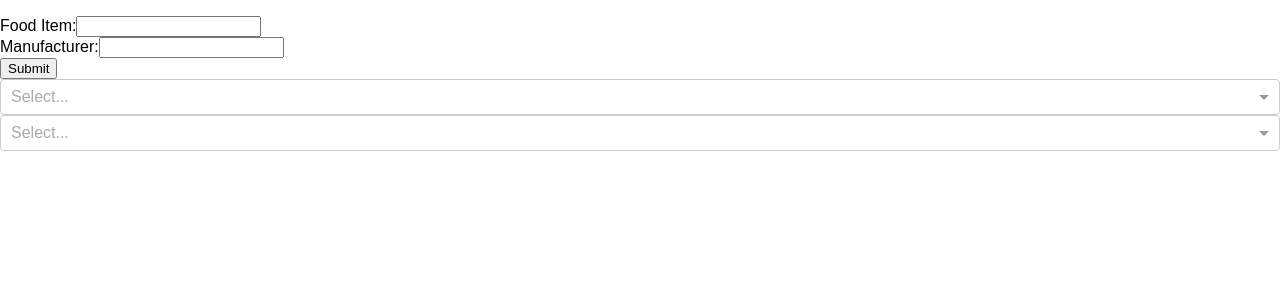
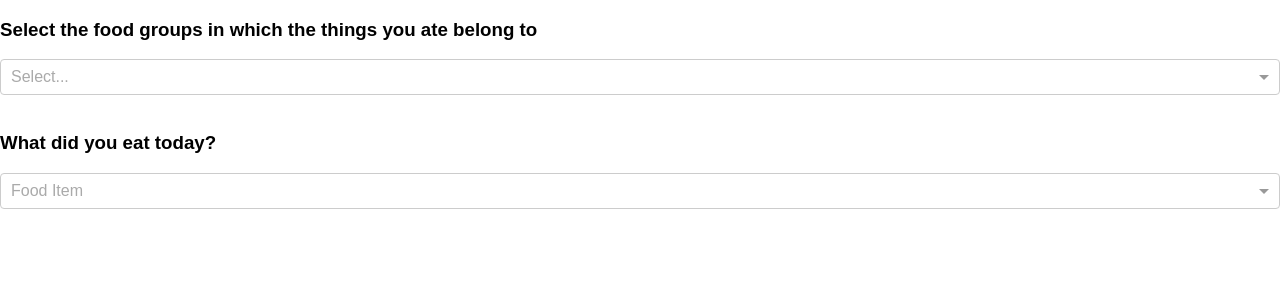
Before and after one commit to FareedJaved/foodjournal, a React (Create React App) app in the folder javascript/: page / in a window 1280 px wide. Shown: the top 300 px of the page. Built offline with nearby package versions, Linux system fonts and the light colour scheme.

Commit message:
Successfully rendering food groups

```diff
--- a/javascript/src/App.js
+++ b/javascript/src/App.js
@@ -1,9 +1,10 @@
 import React, { Component } from 'react';
 import './App.css';
 import {FoodList} from './FoodList';
-import Select, { Async } from 'react-select';
+import Select from 'react-select';
 import 'react-select/dist/react-select.css';
-import fetch from 'isomorphic-fetch';
+import axios from 'axios' ;
+
 
 class App extends Component {
 
@@ -12,9 +13,10 @@ class App extends Component {
 
     this.state = {
       foodItem: '',
-      manufacturer:'',
+      foodList: [],
       foodGroup: '',
-      foodList: []
+      foodGroupList:[],
+
     }
   }
 
@@ -33,42 +35,48 @@ class App extends Component {
     console.log("deleting item from map")
   }
 
-  componentDidUpdate() {
-    console.log(this.state.foodList)
+  // Calling the spring backend for the FDA food items
+  getOptions = (input, callback) => {
+    if (!input) {
+			return Promise.resolve({ options: [] });
+    }
+    return axios.get(`http://localhost:8080/search?item=${input}`)
+      .then((response)=> response.json())
+      .then((json)=> {
+        console.log("I am inside getOptions")
+        return { options: json.list.item }
+      })
+  };
+
+  // This will be used for the button that chooses
+	// the particular food group. Whatver gets chosen here
+	// should probably get integrated with getOptions since
+	// we want that to be bundled together for the backend...
+  getFoodGroups = (input) => {
+    if (!input) {
+			return Promise.resolve({ options: [] });
+    }
+    return axios.get('http://localhost:8080/foodgroup')
+      .then((response)=> {
+        console.log(response.data.list.item)
+        return {options: response.data.list.item}
+      })
   }
-  // handles the form being submitted
-  handleFormSubmit = (e) => {
-    e.preventDefault();
-
-    const newFoodItem = {
-      item: this.state.foodItem,
-      vendor: this.state.manufacturer,
-      id: Date.now()
-    }
-
-    this.setState(prevState => ({
-      foodItem: '',
-      manufacturer: '',
-      foodList: prevState.foodList.concat(newFoodItem)
-    }))
-
+  onManufacturerChange = (input) => {
+    this.setState({
+      manufacturer: input,
+    })
   }
 
-  // TODO:
-  //  Call the spring backend for the FDA food items
-  getOptions = (input, callback) => {
-    let myFakeOptions = [{value: 'one', label: 'One'}]
-    setTimeout(() => {
-      callback(null, {
-        options: myFakeOptions,
-        // CAREFUL! Only set this to true when there are no more options,
-        // or more specific queries will not be sent to the server.
-        complete: true
-      });
-    }, 500);
-  };
+  onItemChange = (value, prevState) =>  {
+    this.setState({
+
+      foodItem: prevState.concat(value),
+    });
+  }
 
   render() {
+    const AsyncComponent = Select.Async;
     return (
     <div>
 
@@ -77,35 +85,23 @@ class App extends Component {
         handleDelete={(id) => this.handleDelete(id)}
       />
 
-      <form onSubmit={(e) => {this.handleFormSubmit(e)} }>
-          Food Item:
-          <input type="text" value={this.state.foodItem}
-            onChange={(e) => this.setState({foodItem: e.target.value})}
-          />
-          <br/>
-          Manufacturer:
-          <input type="text" value={this.state.manufacturer}
-            onChange={(e) => this.setState({manufacturer: e.target.value})}
-          />
-          <br/>
-          {/* Submit Button */ }
-          <input type="submit" name="Submit" />
-        </form>
+      {/* User selects the food group that the items they ate belongs to */}
+      <h3>Select the food groups in which the things you ate belong to </h3>
+      <Select.Async multi={true} value={this.state.manufacturer}
+        onChange={this.onManufacturerChange}
+        onValueClicked={console.log("Clicked")}
+        valueKey="name" labelKey="name"
+        loadOptions={this.getFoodGroups}
+      />
 
-        {/* this is for what they ate */}
-        <Select
-          name="foodItem"
-          value={this.state.foodItem}
-          onChange = {(e)=> this.setState({foodItem: e.target.value})}
+      {/* User selects what they ate */}
+      <br/>
+      <h3>What did you eat today?</h3>
+      <AsyncComponent multi={true} value={this.state.foodItem}
+        onChange={this.onItemChange} loadOptions={this.getOptions}
+        backspaceRemoves={true} placeholder={"Food Item"} />
+      <br/>
 
-        />
-
-        {/* This is for the food group */}
-        <Select
-          name="foodGroup"
-          value={this.state.manufacturer}
-          onChange = {(e) => this.setState({foodGroup: e.target.value})}
-        />
     </div>
     );
   }
```
